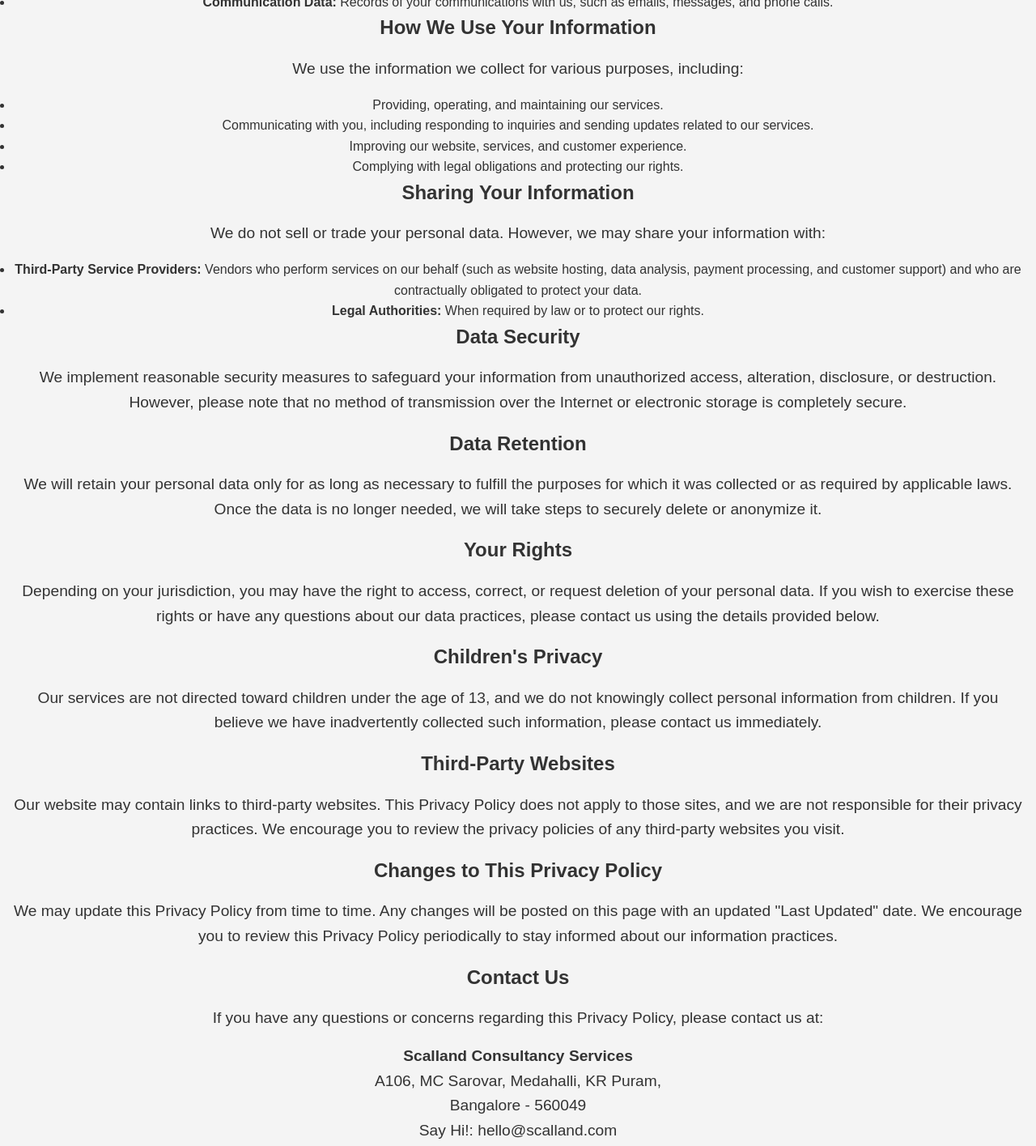
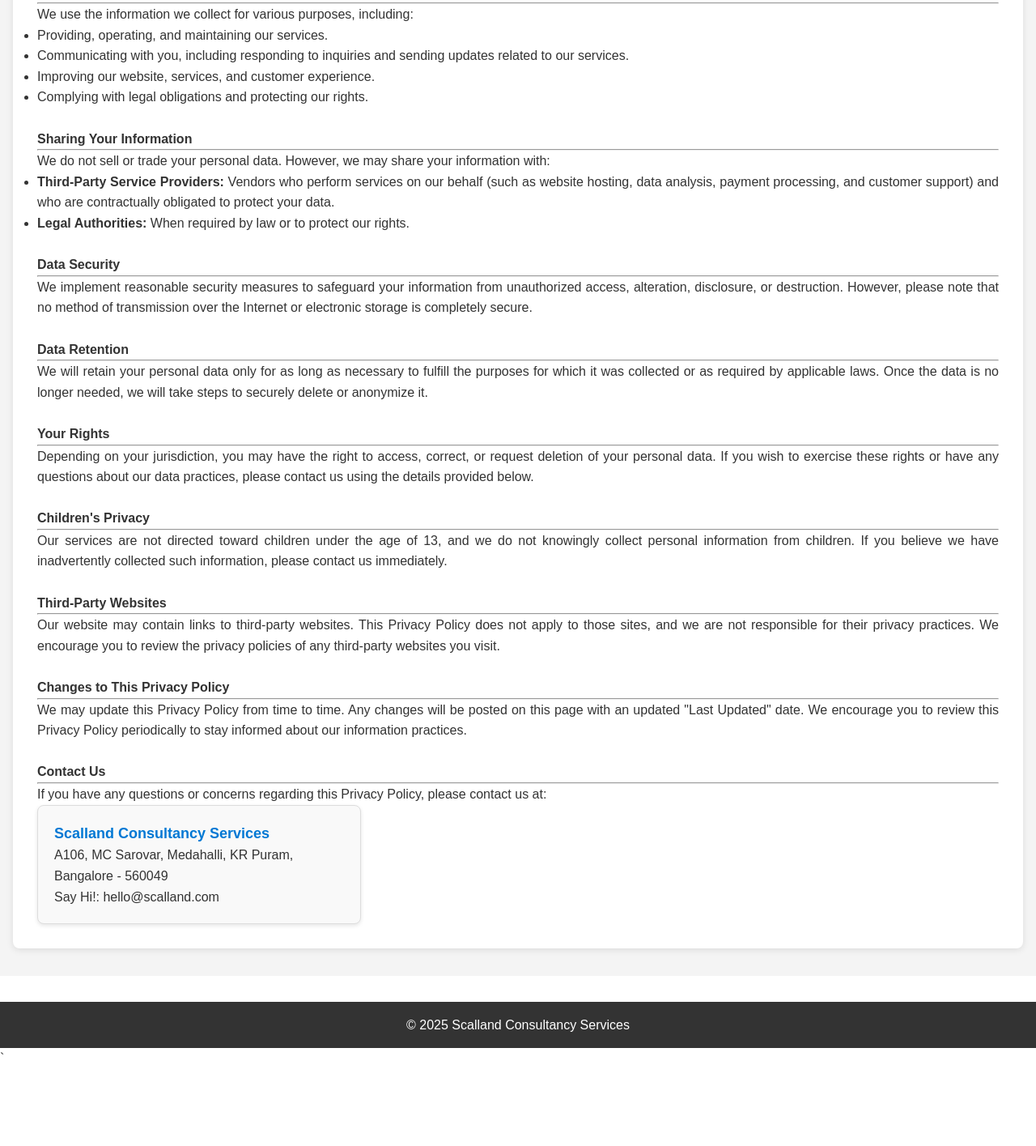
Before and after one commit to scalland/web, a plain HTML site: page privacy/index.html in a window 1280 px wide. Shown: the part 700-2115 px from the top of the page at 81% size. After the commit the page ends 2020 px from the top, so only its background shows below. Drawn offline with Linux system fonts and the light colour scheme.

Commit message:
Styling changes for privacy page

```diff
--- a/css/style.css
+++ b/css/style.css
@@ -239,11 +239,6 @@ footer {
     text-align: justify;
 }
 
-#hero #tnc div label, #hero #tnc div address label {
-    font-variant: ;
-    font-weight: bold;
-}
-
 #hero #tnc div .address-block {
     font-style: normal; /* Remove default italic styling */
     background-color: #f9f9f9;
@@ -261,3 +256,33 @@ footer {
     font-size: 18px;
     color: #0078D4; /* Brand color */
 }
+
+
+/* Main Content Area */
+#hero #privacy {
+    background-color: #fff;
+    margin: 0.1rem auto;
+    padding: 30px;
+    max-width: fit-content;
+    box-shadow: 0 2px 8px rgba(0, 0, 0, 0.1);
+    border-radius: 8px;
+    text-align: justify;
+}
+
+#hero #privacy .address-block {
+    font-style: normal;
+    background-color: #f9f9f9;
+    padding: 20px;
+    border: 1px solid #ddd;
+    border-radius: 8px;
+    max-width: 400px;
+    /*margin: 0 auto;*/
+    box-shadow: 0 2px 5px rgba(0, 0, 0, 0.1);
+    line-height: 1.6;
+    font-size: 16px;
+}
+
+#hero #privacy .address-block strong {
+    font-size: 18px;
+    color: #0078D4;
+}
--- a/privacy/index.html
+++ b/privacy/index.html
@@ -30,82 +30,129 @@
         </nav>
     </header>
     <main id="hero">
-        <section id="services">
+        <section id="privacy">
             <h1>Privacy Policy</h1>
-            <p><strong>Last Updated:</strong> Jan 2025</p>
-            <h2>Introduction</h2>
-            <p>
+            <hr/>
+            <div><label>Last Updated:</label> Jan 2025</div>
+            <br/>
+            <h4>Introduction</h4>
+            <hr/>
+            <div>
               Scalland Consultancy Services ("Company", "we", "us", or "our") is committed to protecting your privacy. This Privacy Policy explains how we collect, use, disclose, and safeguard your information when you interact with our services, which include brand identity development, AWS/Azure/GCP cloud orchestration, web application development, and mobile application development. Our registered business address is:
-              <br><strong>A106, MC Sarovar, Medahalli, KR Puram, Bangalore – 560049</strong>.
-            </p>
-
-            <h2>Information We Collect</h2>
-            <p>We may collect the following types of information:</p>
+              <br><label>A106, MC Sarovar, Medahalli, KR Puram, Bangalore – 560049</label>.
+            </div>
+            <br/>
+            <h4>Information We Collect</h4>
+            <hr>
+            <div>
+                We may collect the following types of information:
                 <ul>
-              <li><strong>Personal Data:</strong> Information such as your name, email address, phone number, and other contact details that you voluntarily provide when contacting us or signing up for our services.</li>
-              <li><strong>Client Materials:</strong> Any data, documents, or other materials provided by you in connection with our consulting services.</li>
-              <li><strong>Usage Data:</strong> Information collected automatically through cookies and other tracking technologies, including your IP address, browser type, operating system, and pages visited on our website.</li>
-              <li><strong>Communication Data:</strong> Records of your communications with us, such as emails, messages, and phone calls.</li>
+                    <li>
+                        <strong>Personal Data:</strong> Information such as your name, email address,
+                        phone number, and other contact details that you voluntarily provide when contacting
+                        us or signing up for our services.
+                    </li>
+                    <li>
+                        <strong>Client Materials:</strong> Any data, documents, or other materials provided by you in
+                        connection with our consulting services.
+                    </li>
+                    <li>
+                        <strong>Usage Data:</strong> Information collected automatically through cookies and other
+                        tracking technologies, including your IP address, browser type, operating system, and pages
+                        visited on our website.
+                    </li>
+                    <li>
+                        <strong>Communication Data:</strong> Records of your communications with us, such as emails,
+                        messages, and phone calls.
+                    </li>
                 </ul>
-
-            <h2>How We Use Your Information</h2>
-            <p>We use the information we collect for various purposes, including:</p>
+            </div>
+            <br/>
+            <h4>How We Use Your Information</h4>
+            <hr/>
+            <div>
+                We use the information we collect for various purposes, including:
                 <ul>
                     <li>Providing, operating, and maintaining our services.</li>
                     <li>Communicating with you, including responding to inquiries and sending updates related to our services.</li>
                     <li>Improving our website, services, and customer experience.</li>
                     <li>Complying with legal obligations and protecting our rights.</li>
                 </ul>
-
-            <h2>Sharing Your Information</h2>
-            <p>
+            </div>
+            <br/>
+            <h4>Sharing Your Information</h4>
+            <hr/>
+            <div>
                 We do not sell or trade your personal data. However, we may share your information with:
-            </p>
                 <ul>
-              <li><strong>Third-Party Service Providers:</strong> Vendors who perform services on our behalf (such as website hosting, data analysis, payment processing, and customer support) and who are contractually obligated to protect your data.</li>
+                    <li>
+                        <strong>Third-Party Service Providers:</strong> Vendors who perform services on our behalf
+                        (such as website hosting, data analysis, payment processing, and customer support) and who
+                        are contractually obligated to protect your data.
+                    </li>
                     <li><strong>Legal Authorities:</strong> When required by law or to protect our rights.</li>
                 </ul>
-
-            <h2>Data Security</h2>
-            <p>
-              We implement reasonable security measures to safeguard your information from unauthorized access, alteration, disclosure, or destruction. However, please note that no method of transmission over the Internet or electronic storage is completely secure.
-            </p>
-
-            <h2>Data Retention</h2>
-            <p>
-              We will retain your personal data only for as long as necessary to fulfill the purposes for which it was collected or as required by applicable laws. Once the data is no longer needed, we will take steps to securely delete or anonymize it.
-            </p>
-
-            <h2>Your Rights</h2>
-            <p>
-              Depending on your jurisdiction, you may have the right to access, correct, or request deletion of your personal data. If you wish to exercise these rights or have any questions about our data practices, please contact us using the details provided below.
-            </p>
-
-            <h2>Children's Privacy</h2>
-            <p>
-              Our services are not directed toward children under the age of 13, and we do not knowingly collect personal information from children. If you believe we have inadvertently collected such information, please contact us immediately.
-            </p>
-
-            <h2>Third-Party Websites</h2>
-            <p>
-              Our website may contain links to third-party websites. This Privacy Policy does not apply to those sites, and we are not responsible for their privacy practices. We encourage you to review the privacy policies of any third-party websites you visit.
-            </p>
-
-            <h2>Changes to This Privacy Policy</h2>
-            <p>
-              We may update this Privacy Policy from time to time. Any changes will be posted on this page with an updated "Last Updated" date. We encourage you to review this Privacy Policy periodically to stay informed about our information practices.
-            </p>
-
-            <h2>Contact Us</h2>
-            <p>
+            </div>
+            <br/>
+            <h4>Data Security</h4>
+            <hr/>
+            <div>
+                We implement reasonable security measures to safeguard your information from unauthorized access,
+                alteration, disclosure, or destruction. However, please note that no method of transmission over
+                the Internet or electronic storage is completely secure.
+            </div>
+            <br/>
+            <h4>Data Retention</h4>
+            <hr/>
+            <div>
+                We will retain your personal data only for as long as necessary to fulfill the purposes for which
+                it was collected or as required by applicable laws. Once the data is no longer needed, we will take
+                steps to securely delete or anonymize it.
+            </div>
+            <br/>
+            <h4>Your Rights</h4>
+            <hr/>
+            <div>
+                Depending on your jurisdiction, you may have the right to access, correct, or request deletion of
+                your personal data. If you wish to exercise these rights or have any questions about our data
+                practices, please contact us using the details provided below.
+            </div>
+            <br/>
+            <h4>Children's Privacy</h4>
+            <hr/>
+            <div>
+                Our services are not directed toward children under the age of 13, and we do not knowingly collect
+                personal information from children. If you believe we have inadvertently collected such
+                information, please contact us immediately.
+            </div>
+            <br/>
+            <h4>Third-Party Websites</h4>
+            <hr/>
+            <div>
+                Our website may contain links to third-party websites. This Privacy Policy does not apply to those
+                sites, and we are not responsible for their privacy practices. We encourage you to review the
+                privacy policies of any third-party websites you visit.
+            </div>
+            <br/>
+            <h4>Changes to This Privacy Policy</h4>
+            <hr/>
+            <div>
+                We may update this Privacy Policy from time to time. Any changes will be posted on this page with
+                an updated "Last Updated" date. We encourage you to review this Privacy Policy periodically to stay
+                informed about our information practices.
+            </div>
+            <br/>
+            <h4>Contact Us</h4>
+            <hr/>
+            <div>
                 If you have any questions or concerns regarding this Privacy Policy, please contact us at:
-            </p>
-            <p>
+                <address class="address-block">
                     <strong>Scalland Consultancy Services</strong><br>
                     A106, MC Sarovar, Medahalli, KR Puram,<br>
                     Bangalore - 560049<br>
                     Say Hi!: hello@scalland.com
-            </p>
+                </address>
+            </div>
         </section>
     </main>
     <footer>
```
Lines whose indentation alone changed are shown as unchanged.
